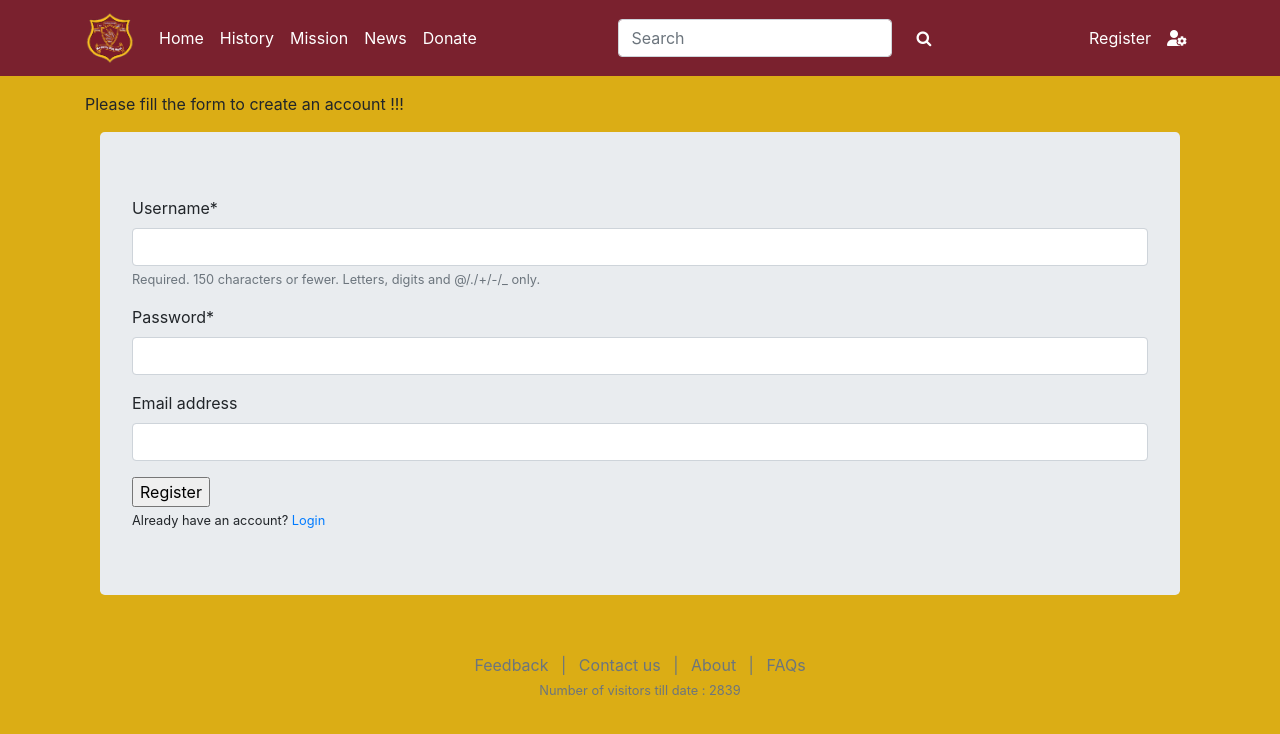
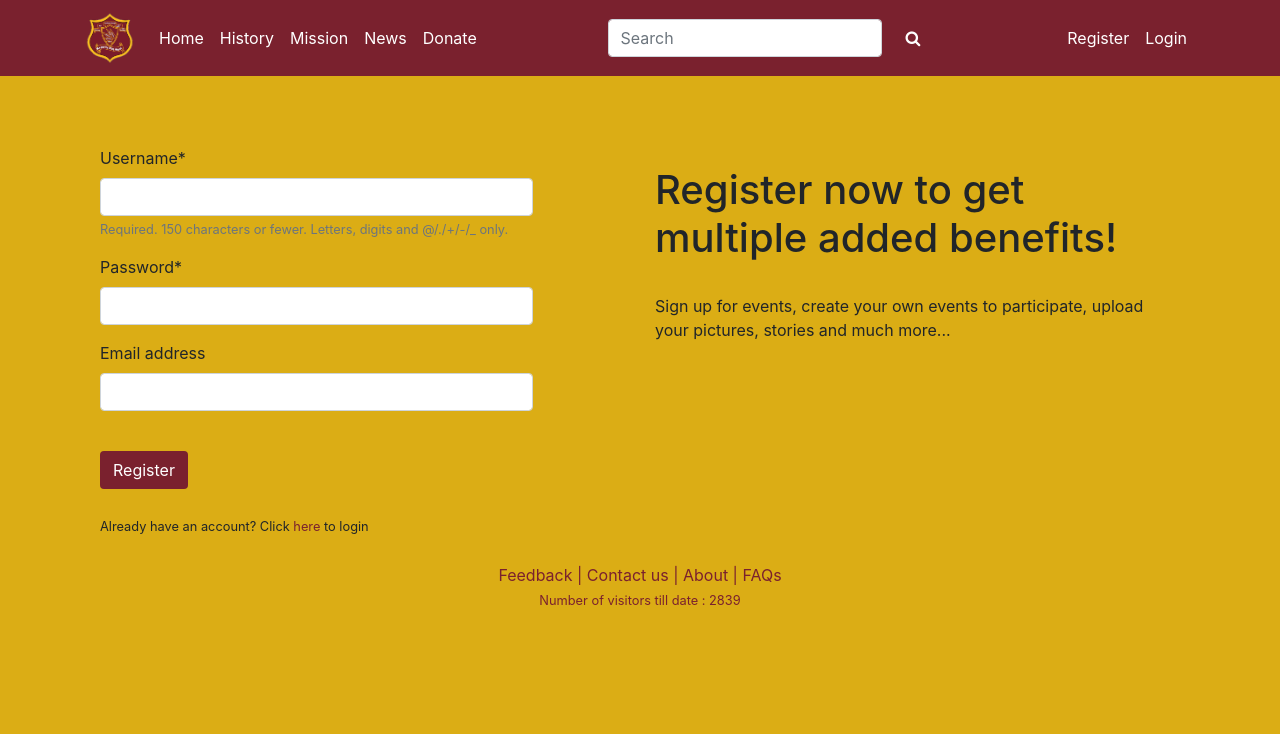
Before and after one commit to pallavitilloo/Maggotty-High-Alumni-Website, a Django app: page /register/ in a window 1280 px wide. Shown: the top 734 px of the page. Run offline with Django 3.2, Linux system fonts and the light colour scheme; some libraries are stand-ins or nearby versions.

Commit message:
Register, Login and logout - added; UI changes

```diff
--- a/Maggotty/static/Maggotty/style.css
+++ b/Maggotty/static/Maggotty/style.css
@@ -9,6 +9,14 @@
     background-color: #7a212e !important;
     color:white !important;
 }
+.redLink{
+    color:#7a212e !important;
+}
+
+.blackLink{
+    color: black !important;
+}
+
 /* .navbar-nav{
     color:white;
 }
--- a/Maggotty/templates/Maggotty/layout.html
+++ b/Maggotty/templates/Maggotty/layout.html
@@ -34,8 +34,24 @@
                     <a href="#" class="nav-item nav-link"style="color:white"><i class="fa fa-search"></i></a>
                 </form>
                 <div class="navbar-nav ml-auto">
-                    <a href="{% url 'register'%}" class="nav-item nav-link" style="color:white">Register</a>
-                    <a href="#" class="nav-item nav-link" style="color:white"><i class='fas fa-user-cog user-icon'></i></a>
+                    {% if user.is_authenticated %}
+                    <div><p style="color:white"></p></div>
+                    <div class="btn-group">
+                        <button type="button" class="btn btn-warning"><i class='fas fa-user-cog user-icon'></i> Welcome, {{ user.username }}</button>
+                        <button type="button" class="btn btn-warning dropdown-toggle dropdown-toggle-split" data-toggle="dropdown" aria-haspopup="true" aria-expanded="false">
+                          <span class="sr-only">Toggle Dropdown</span>
+                        </button>
+                        <div class="dropdown-menu">
+                          <a class="dropdown-item" href="#">My cart</a>
+                          <a class="dropdown-item" href="#">Preferences</a>
+                          <div class="dropdown-divider"></div>
+                          <a class="dropdown-item" href="{% url 'logout' %}"><i class='fa fa-power-off' aria-hidden='true'></i>  Logout</a>
+                        </div>
+                      </div>
+                    {% else %}
+                        <a href="{% url 'register'%}" class="nav-item nav-link" style="color:white">Register</a>
+                        <a href="{% url 'login'%}" class="nav-item nav-link" style="color:white">Login</a>
+                    {% endif %}
                 </div>
             </div>
         </div>
@@ -45,9 +61,15 @@
     <div class="container">
         <div class="row">
             <div class="col-md-12">
-                <!--This is where content will be shown as per the page-->
-                {% block content %}
-                {% endblock %}
+                  {% if messages %}
+                  {% for message in messages %}
+                  <medium class="redLink">User account created successfully for <i class="blackLink">{{ message }}</i>. <a class="redLink" href="{% url 'login' %}">Login</a> now!</medium>
+                  <br/>
+                  {% endfor %}
+                  {% endif %}
+                  <br/>
+                  {% block content %}
+                  {% endblock %}
             </div>
         </div>
     </div>
@@ -57,21 +79,21 @@
     <footer style="padding-top: 2%;">
         <div class="row">
             <p>
-                <div class="col-md-12 text-md-center">
-                    <a href="{% url 'feedback' %}" class="text-secondary" href="./feedback.html" >Feedback</a>
-                    <span class="text-muted mx-2">|</span>
-                    <a href="{% url 'contact' %}" class="text-secondary">Contact us</a>
-                    <span class="text-muted mx-2">|</span>
-                    <a href="{% url 'about' %}" class="text-secondary">About</a>
-                    <span class="text-muted mx-2">|</span>
-                    <a href="{% url 'faq' %}" class="text-secondary">FAQs</a>
+                <div class="col-md-12 text-md-center col-s-3">
+                    <a href="{% url 'feedback' %}" class="redLink" href="./feedback.html" >Feedback</a>
+                    <span class="redLink">|</span>
+                    <a href="{% url 'contact' %}" class="redLink">Contact us</a>
+                    <span class="redLink">|</span>
+                    <a href="{% url 'about' %}" class="redLink">About</a>
+                    <span class="redLink">|</span>
+                    <a href="{% url 'faq' %}" class="redLink">FAQs</a>
                 </div>
             </p>
         </div>
         <div class="row">
             <div class="col-md-12 text-md-center text-muted">
               <!-- Number of visitors hard-coded right now -->
-              <p><small>Number of visitors till date : 2839</small></p>
+              <p><small class="redLink">Number of visitors till date : 2839</small></p>
             </div>
         </div>
     </footer>
--- a/Maggotty/templates/Maggotty/register.html
+++ b/Maggotty/templates/Maggotty/register.html
@@ -5,23 +5,34 @@ User Registration
 {% endblock %}
 {% block content %}
 {% load static %}
-<p>Please fill the form to create an account !!!</p>
-<div class="container">
-    <div class="jumbotron">
+<div class="container" style="padding-top:30px">
+    <div class="row">
+        <div class="col-md-5">
             {% if registered %}
             <h1>Thank you for registering!</h1>
             {% else %}
             <form enctype="multipart/form-data" method="POST">
                 {% csrf_token %}
                 {{ user_form|crispy }}
-            <input type="submit" name="" value="Register">
+                <br/>
+                <input type="submit" class="btn" name="" value="Register">
             </form>
+            <br/>
             <div class="exists">
                 <small class="chkexists">
-                Already have an account? <a class="login" href="#">Login</a>
+                    Already have an account? Click <a class="redLink" href="{% url 'login' %}">here</a> to login
                 </small>
             </div>
             {% endif %}
         </div>
+        <div class="col-md-1">
+        </div>
+        <div class="col-md-6" style="padding-top:20px">
+            <h1>Register now to get multiple added benefits!</h1>
+            <br/>
+            <p>Sign up for events, create your own events to participate, upload your pictures, stories and much more...</p>
+        </div>
+
+    </div>
 </div>
 {% endblock %}
--- a/Maggotty/urls.py
+++ b/Maggotty/urls.py
@@ -7,6 +7,7 @@ admin.autodiscover()
 
 urlpatterns = [
     path("", views.home, name="home"),
+    path("home/", views.home, name="home"),
     path("Maggotty/<name>", views.hello_there, name="hello_there"),
     path("about/", views.about, name="about"),
     path("contact/", views.contact, name="contact"),
--- a/Maggotty/views.py
+++ b/Maggotty/views.py
@@ -48,7 +48,7 @@ def register(request):
             user.save()
             profile = profile_form.save(commit=False)
             profile.user = user
-            messages.success(request, f'Account created for {user}!')
+            messages.success(request, f'{user}')
             return redirect('home')
             return redirect('login')
             if 'profile_pic' in request.FILES:
```
Also changed, not shown: Maggotty/templates/Maggotty/event.html (added, +9 -0 lines), Maggotty/templates/Maggotty/login.html (added, +30 -0 lines), Maggotty/templates/Maggotty/logout.html (added, +16 -0 lines), db.sqlite3. Lines whose indentation alone changed are shown as unchanged.
